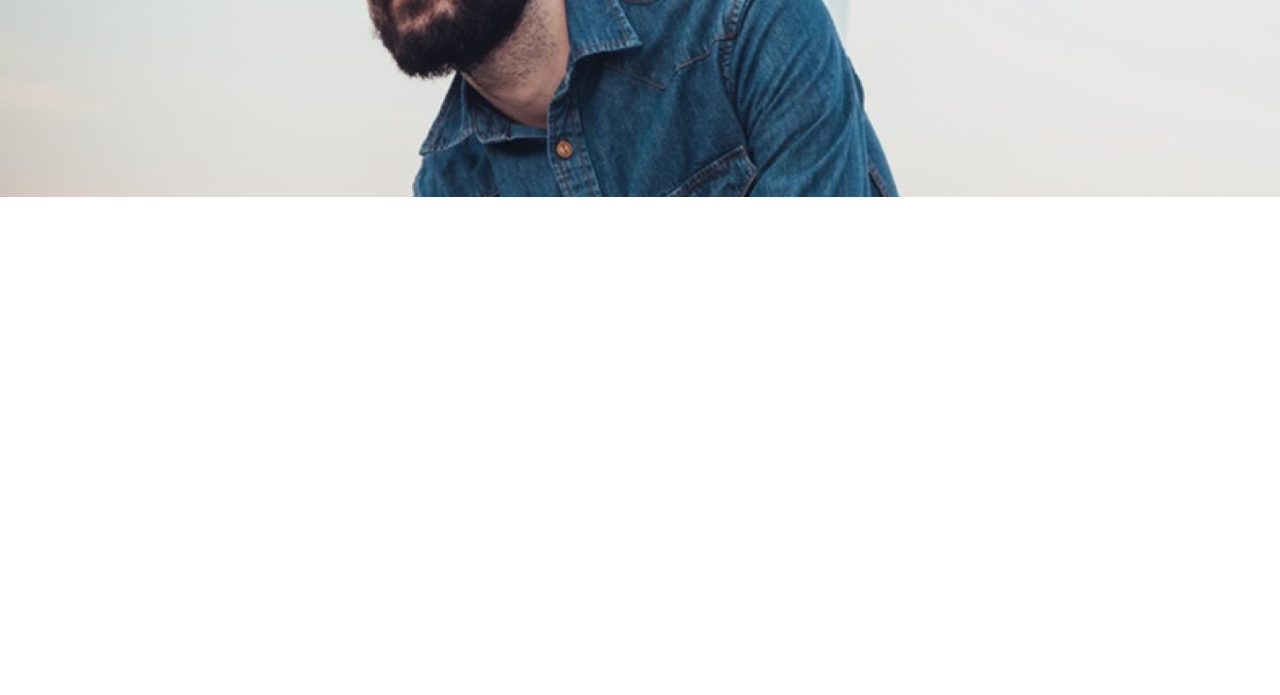
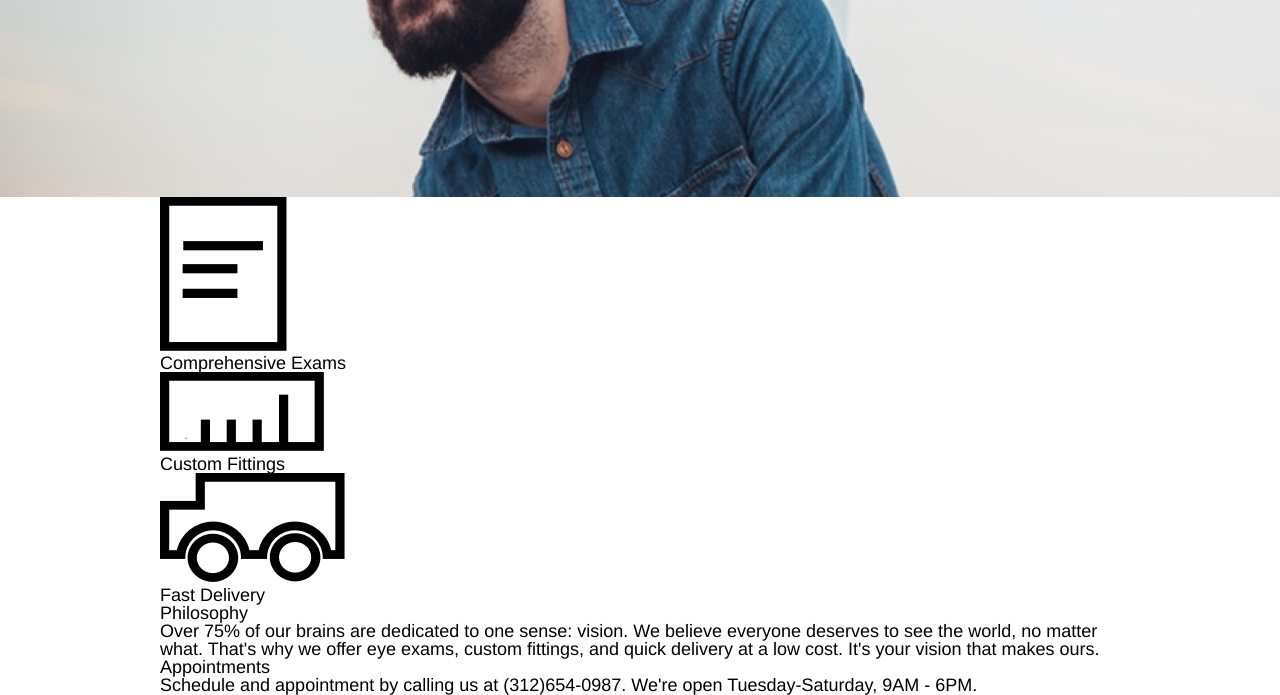
Before and after one commit to alysonalyson/tortoise, a plain HTML site: page index.html in a window 1280 px wide. Shown: the part 361-1056 px from the top of the page. Before the commit the page ends 800 px from the top, so only its background shows below. Drawn offline with Linux system fonts and the light colour scheme.

Commit message:
added content for main section

```diff
--- a/index.html
+++ b/index.html
@@ -23,9 +23,34 @@
         <h1>DON'T JUST LOOK, SEE</h1>
       </div>
     </header>
-    <main>
 
+    <main class="container">
+      <div class="icon-row">
+        <div class="icon">
+          <img src="./images/paper.png" alt="An icon of a piece of paper">
+          <p>Comprehensive Exams</p>
+        </div>
+        <div class="icon">
+          <img src="./images/ruler.png" alt="An icon of a ruler">
+          <p>Custom Fittings</p>
+        </div>
+        <div class="icon">
+          <img src="./images/truck.png" alt="An icon of a delivery truck">
+          <p>Fast Delivery</p>
+        </div>
+      </div>
+      <div class="info-tile">
+        <h3>Philosophy</h3>
+        <p>Over 75% of our brains are dedicated to one sense: vision. We believe everyone deserves to see the world,
+           no matter what. That's why we offer eye exams, custom fittings, and quick delivery at a low cost.
+           It's your vision that makes ours.</p>
+      </div>
+      <div class="info-tile">
+        <h3>Appointments</h3>
+        <p>Schedule and appointment by calling us at (312)654-0987. We're open Tuesday-Saturday, 9AM - 6PM.</p>
+      </div>
     </main>
+
     <footer>
 
     </footer>
```
